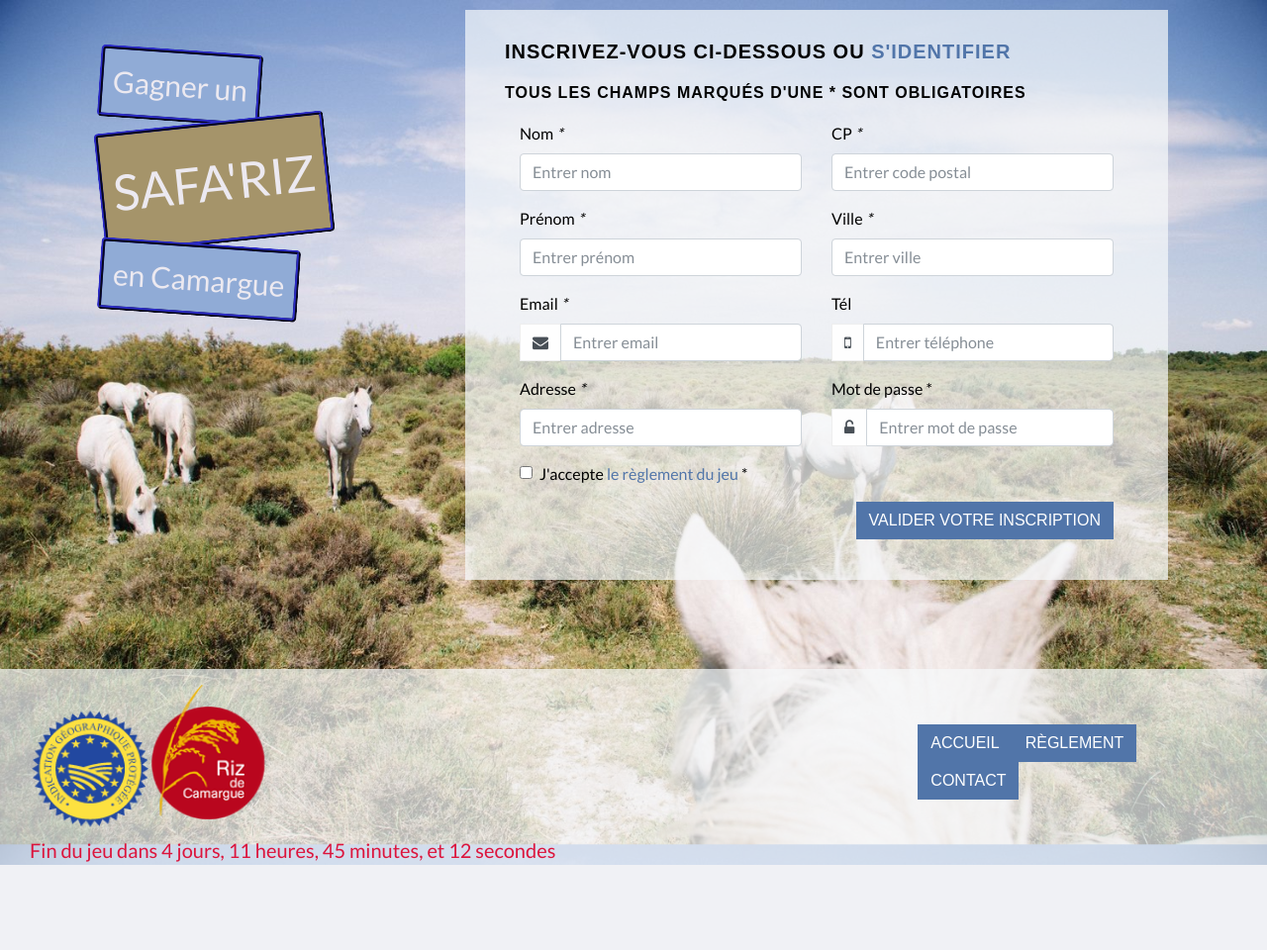
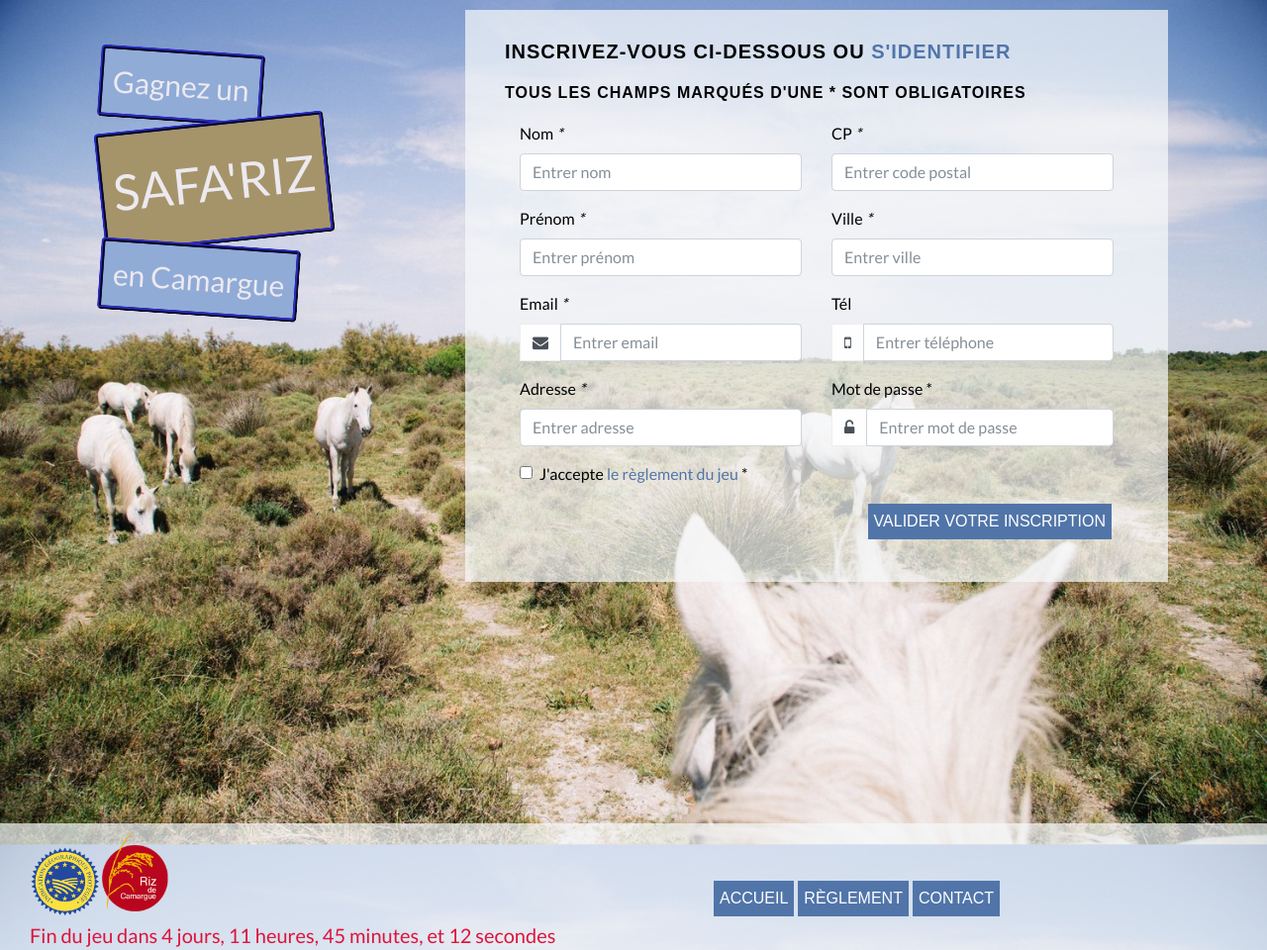
Before and after one commit to SpqzM/JeuSafaRiz, a PHP site: page /inscription.php in a window 1280 px wide. Shown: the whole page at 99% size. Before the commit the page ends 874 px from the top, so only its background shows below. Run offline with PHP 8.4, Linux system fonts and the light colour scheme; some libraries are stand-ins or nearby versions.

Commit message:
push du 9/11

```diff
--- a/admin.php
+++ b/admin.php
@@ -30,8 +30,8 @@
             <div id="safariz">SAFA'RIZ</div>
             <div id="camargue">en Camargue</div>
         </header>
-        <div class="col-md-5">
-            <div class="boxed-grey">
+        <div class="col-md-8">
+            <div class="boxed-grey" id="adminForm">
                 <form action="" method="post">
                     <h5>Connexion</h5>
                     <div class="row">
--- a/custom.css
+++ b/custom.css
@@ -1,6 +1,9 @@
 @import url('https://fonts.googleapis.com/css?family=Lato');
 
 /* STRUCTURE */
+html{
+    height: 100%;
+}
 body
 {
     background-image: url('img/cheval.jpg');
@@ -10,6 +13,9 @@
     background-position: center;
     font-family: 'Lato';
     color: #000;
+    min-height: 120%;
+    position: relative;
+
 }
 
 .row
@@ -82,7 +88,10 @@
 footer
 {
     background: rgba(247, 249, 251, 0.7);
-
+    position: absolute;
+    width:100%;
+    bottom: auto;
+    left:0;
 }
 
 /* NAV */
@@ -104,7 +113,7 @@
 .img-responsive
 {
     display: inline-block;
-    width: 120px;
+    width: 70px;
     height: auto;
 }
 #compte_a_rebours
@@ -167,6 +176,7 @@
     text-transform: uppercase;
     letter-spacing: 1px;
     font-size: 12px;
+
 }
 form#contact-form input,form#contact-form textarea {
     border-radius: 0;
@@ -196,6 +206,7 @@
     -webkit-transition: all .3s ease-in-out;
     -moz-transition: all .3s ease-in-out;
     transition: all .3s ease-in-out;
+    white-space: normal;
 }
 
 .btn:hover,
@@ -206,10 +217,12 @@
 
 .btn-form
 {
-  color: #fff;
-  background-color: #5175A9;
-  border-color: #5175A9;
-  cursor: pointer;
+    color: #fff;
+    background-color: #5175A9;
+    border-color: #5175A9;
+    cursor: pointer;
+    margin: 2px 2px 2px;
+    padding: 5px 5px 5px;
 }
 
 .errorLogin{
@@ -233,7 +246,165 @@
     color: crimson;
     font-weight: bold;
 }
+*
+{
+    -moz-box-sizing: border-box; box-sizing: border-box;
+}
+@media (max-width: 375px)
+{
 
+    .navbar-expand .navbar-nav
+    {
+        flex-direction: column;
+    }
+
+    footer
+    {
+        bottom: auto;
+    }
+#gagner
+{
+
+    border-width: 2px;
+    border-radius: 1px 1px 1px 1px;
+    font-size: 10px;
+    display: inline-block;
+}
+
+#safariz
+{
+
+    border-width: 2px;
+    border-radius: 1px 1px 1px 1px;
+    font-size: 15px;
+    display: inline-block;
+}
+
+#camargue
+{
+
+    border-width: 2px;
+    border-radius: 1px 1px 1px 1px;
+    font-size: 10px;
+    display: inline-block;
+}
+}
+
+#reglement
+{
+    max-height: 500px;
+    overflow: auto;
+}
+/* Extra small devices (portrait phones, less than 465px) */
+
+@media (min-width: 375px) and (max-width: 465px)
+{
+
+    #btnRegister
+    {
+        line-break: inherit;
+    }
+
+    .navbar-expand .navbar-nav
+    {
+        flex-direction: column;
+    }
+     footer
+    {
+        bottom: auto;
+    }
+#gagner
+{
+
+    border-width: 2px;
+    border-radius: 2px 2px 2px 2px;
+    font-size: 14px;
+    display: inline-block;
+}
+
+#safariz
+{
+
+    border-width: 2px;
+    border-radius: 2px 2px 2px 2px;
+    font-size: 19px;
+    display: inline-block;
+}
+
+#camargue
+{
+
+    border-width: 2px;
+    border-radius: 2px 2px 2px 2px;
+    font-size: 14px;
+    display: inline-block;
+}
+}
+
+/* Small devices (landscape phones, 465px and up) */
+@media (min-width: 465px) and (max-width: 768px)
+{
+    .navbar-expand .navbar-nav
+    {
+        flex-direction: column;
+    }
+     footer
+    {
+        bottom: auto;
+    }
+}
+
+/* Medium devices (tablets, 768px and up) */
+@media (min-width: 768px) and (max-width: 991px)
+{
+    footer
+    {
+        bottom: auto;
+        left: 0;
+        right: 0;
+    }
+    #adminForm
+    {
+        margin: 15px 15px 15px;
+        padding: 15px 15px 15px;
+    }
+}
+
+/* Large devices (desktops, 992px and up) */
+@media (min-width: 992px) and (max-width: 1199px)
+{
+    footer
+    {
+        bottom: auto;
+    }
+    #adminForm
+    {
+        margin: 15px, 15px, 15px;
+        padding: 15px, 15px, 15px;
+    }
+}
+
+/* Extra large devices (large desktops, 1200px and up) */
+@media (min-width: 1200px)
+{
+    footer
+    {
+        bottom: auto;
+    }
+    #adminForm
+    {
+        margin: 25px, 25px, 25px;
+        padding: 25px, 25px, 25px;
+    }
+}
+
+@media (min-height: 600px)
+{
+    footer
+    {
+        bottom: 0;
+    }
+}
 /* COLORS */
 
 /* BLANC #ECE9F0 */
--- a/inscription.php
+++ b/inscription.php
@@ -63,8 +63,8 @@
 ?>
 <div class="container">
     <div class="row">
-        <header class='col-sm-4 col-md-4 col-lg-4'>
-            <div id="gagner">Gagner un</div>
+        <header class='col-sm-4 col-md-4 col-lg-4' id="headerLogo">
+            <div id="gagner">Gagnez un</div>
             <div id="safariz">SAFA'RIZ</div>
             <div id="camargue">en Camargue</div>
         </header>
--- a/reglement.php
+++ b/reglement.php
@@ -10,7 +10,7 @@
         </header>
 
         <div class="col-sm-4 col-md-8 col-lg-8">
-            <div class="boxed-grey">
+            <div class="boxed-grey" id="reglement">
                 <h3>Réglement du jeu Safa'Riz</h3>
                 <h6>ARTICLE 1- SOCIETE ORGNISATRICE</h6>
                 <p>La "Société Organisatrice", organise du 06/11/2017 (0h01) au 13/11/2017 (23h59) inclus,
--- a/views/footer.php
+++ b/views/footer.php
@@ -1,13 +1,13 @@
 <footer class="container-fluid">
     <div class="row">
 
-        <div class='col-sm-8'>
+        <div class='col-sm-8 col-md-6'>
             <img class="img-responsive" src="img/igp.png" alt="igp.png" />
             <img class="img-responsive" src="img/rdc.png" alt="rdc.png" />
             <div id="compte_a_rebours"><noscript>Fin de l'évènement.</noscript></div>
         </div>
 
-        <div class='col-sm-4'>
+        <div class='col-sm-4 col-md-6 '>
             <nav class="navbar navbar-expand" role="navigation">
                 <ul class="nav navbar-nav">
                     <li><a href="index.php" class="btn btn-form" role="button">Accueil</a></li>
```
